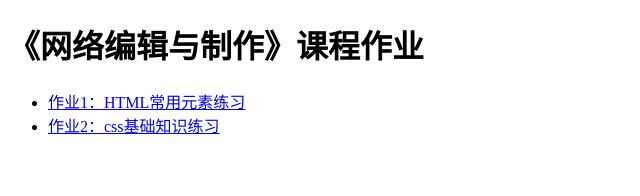
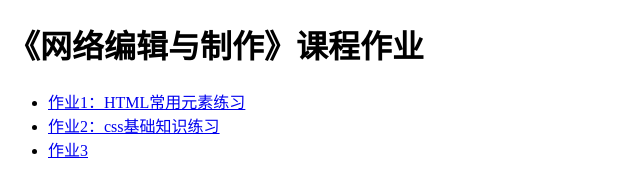
Before and after one commit to qxj111111/21new3, a plain HTML site: page index.html in a window 1280 px wide. Shown: the full height of the page, 0-640 px from the left. Drawn offline with Linux system fonts and the light colour scheme.

Commit message:
第三次作业修改

```diff
--- a/index.html
+++ b/index.html
@@ -10,6 +10,7 @@
    <ul>
     <li><a href="01-hml.html">作业1：HTML常用元素练习</a></li>
     <li><a href="02-css.html">作业2：css基础知识练习</a></li>
+    <li><a href=03-css.html>作业3</a></li>
    </ul>
 <body>
 </html>
```
